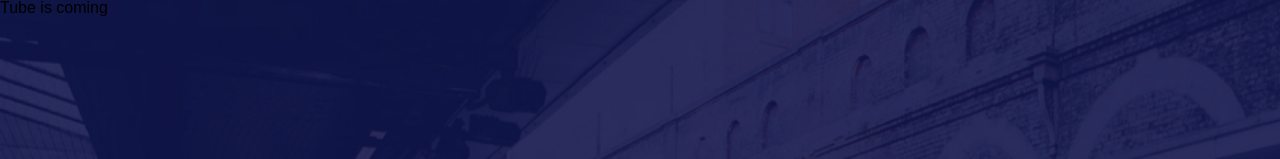
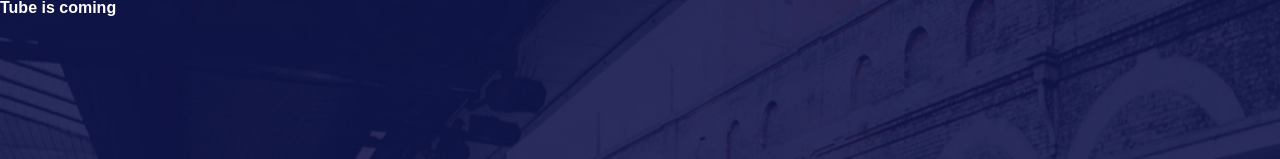
Before and after one commit to fedre30/ratp_front, a React (Create React App) app: page / in a window 1280 px wide. Shown: the top 159 px of the page. Built offline with nearby package versions, Linux system fonts and the light colour scheme.

Commit message:
add Title component

```diff
--- /dev/null
+++ b/src/components/atoms/index.js
@@ -0,0 +1,3 @@
+import Title from "./title";
+
+export { Title };
--- /dev/null
+++ b/src/components/atoms/title.js
@@ -0,0 +1,8 @@
+import styled from "styled-components";
+import { font } from "styles/const";
+
+const Title = styled.h1`
+  font-weight: ${font.weight.boldest};
+  color: #fff;
+`;
+export default Title;
--- a/src/styles/const.js
+++ b/src/styles/const.js
@@ -1,4 +1,4 @@
-export const colors = {
+const colors = {
   background: "#10154C",
   primary: "#3A3D60",
   secondary: "#A4CBD8",
@@ -8,3 +8,15 @@ export const colors = {
   yellow: "#FFBE00",
   lightgrey: "#F0F0F0",
 };
+
+const font = {
+  weight: {
+    thin: 200,
+    base: 400,
+    bold: 600,
+    bolder: 700,
+    boldest: 900,
+  },
+};
+
+export { colors, font };
--- a/src/views/home/Home.js
+++ b/src/views/home/Home.js
@@ -1,6 +1,8 @@
 import React from "react";
 import styled from "styled-components";
 import background from "images/background.jpg";
+
+import { Title } from "components/atoms";
 
 const HomeContainer = styled.div`
   width: 100vw;
@@ -17,7 +19,7 @@ const Background = styled.img`
 const Home = () => (
   <HomeContainer>
     <Background src={background} />
-    <h1>Tube is coming</h1>
+    <Title>Tube is coming</Title>
   </HomeContainer>
 );
 export default Home;
```
